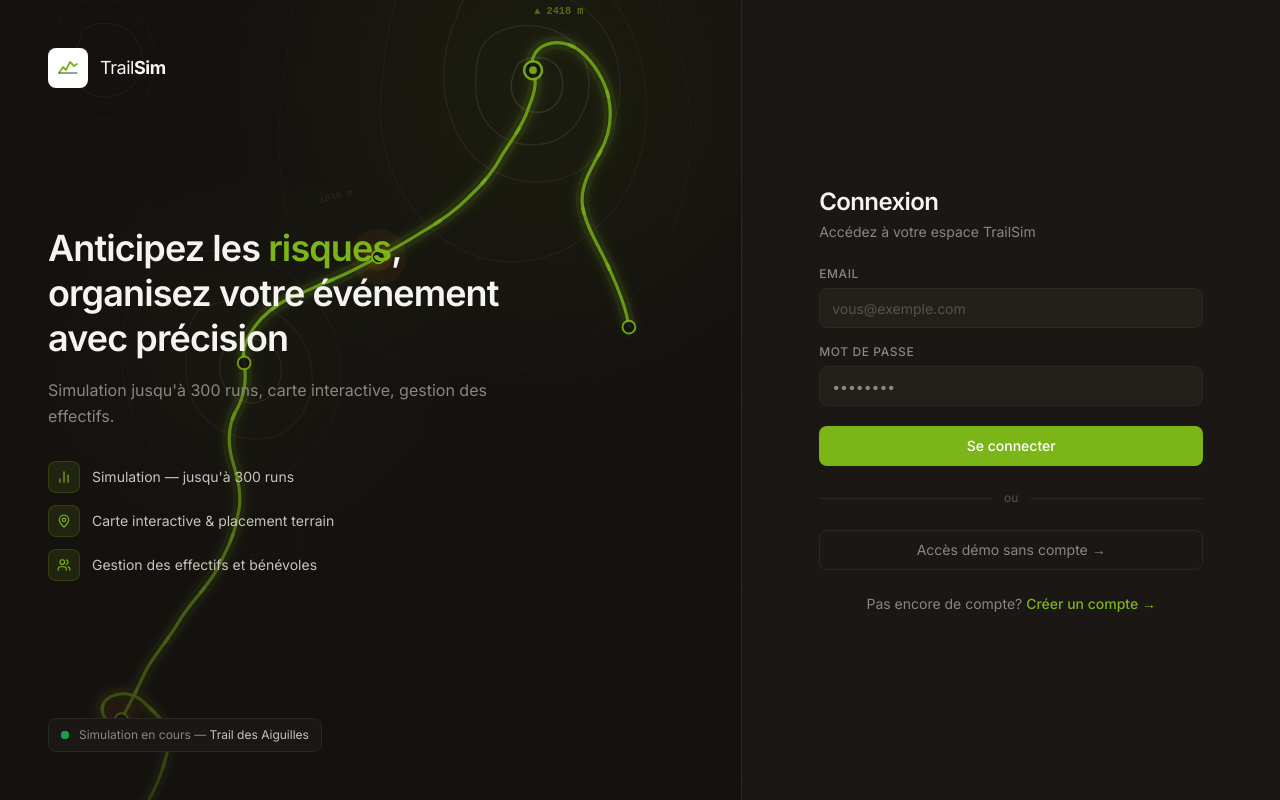
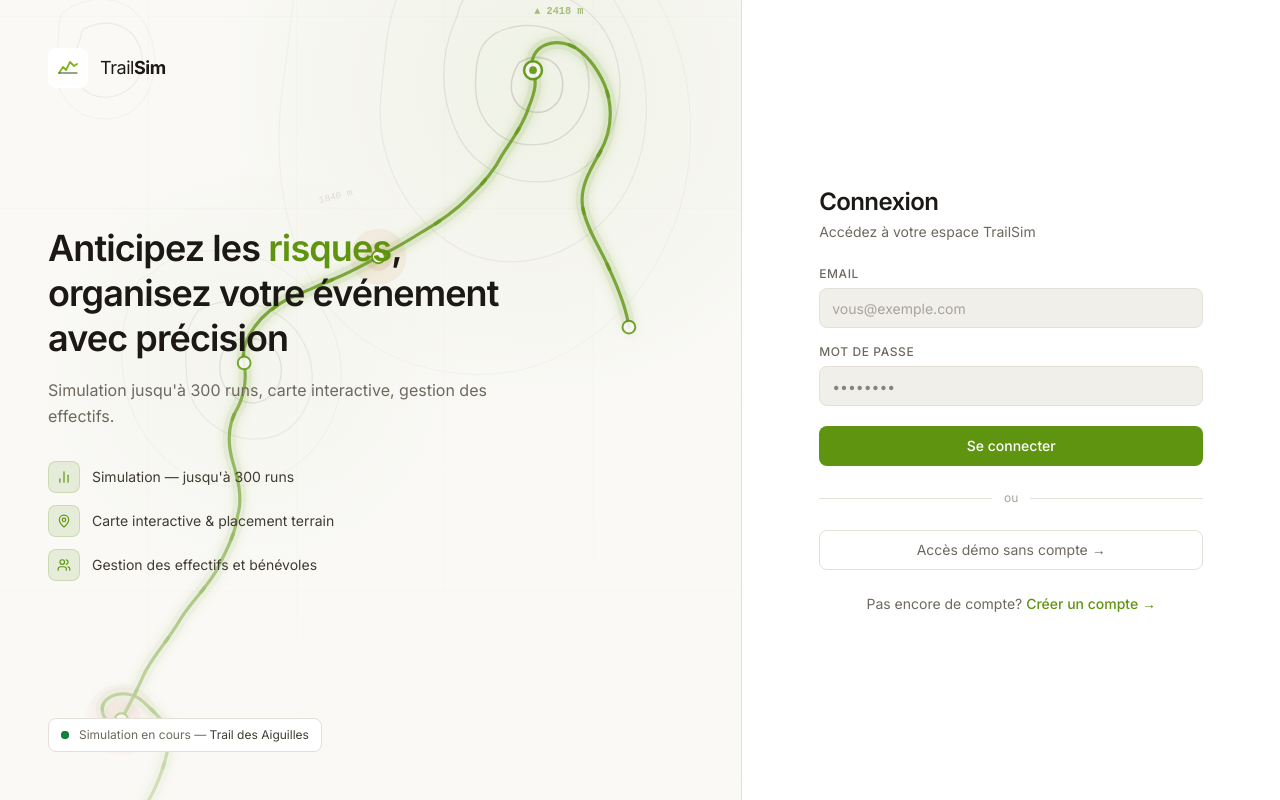
Before and after one commit to laurentDa30/trailsim, a Next.js app: page /login in a window 1280 px wide. Built offline with nearby package versions, Linux system fonts and the light colour scheme.

Commit message:
Default to light theme
https://claude.ai/code/session_016DbbVfHzfsGMWNsp94sMqE

```diff
--- a/src/app/layout.tsx
+++ b/src/app/layout.tsx
@@ -23,7 +23,7 @@ export default function RootLayout({
   children: React.ReactNode
 }>) {
   return (
-    <html lang="fr" data-theme="dark" className={`${inter.variable} h-full`}>
+    <html lang="fr" data-theme="light" className={`${inter.variable} h-full`}>
       <head>
         <script dangerouslySetInnerHTML={{ __html: themeScript }} />
       </head>
--- a/src/components/layout/theme-toggle.tsx
+++ b/src/components/layout/theme-toggle.tsx
@@ -6,13 +6,13 @@ import { SunIcon, MoonIcon } from 'lucide-react'
 const STORAGE_KEY = 'trailsim:theme'
 
 export function ThemeToggle({ className }: { className?: string }) {
-  const [theme, setTheme] = useState<'dark' | 'light'>('dark')
+  const [theme, setTheme] = useState<'dark' | 'light'>('light')
 
   // Sync from the DOM (set by the no-flash script) on mount
   useEffect(() => {
     const current = document.documentElement.getAttribute('data-theme')
     // eslint-disable-next-line react-hooks/set-state-in-effect
-    setTheme(current === 'light' ? 'light' : 'dark')
+    setTheme(current === 'dark' ? 'dark' : 'light')
   }, [])
 
   function toggle() {
```
